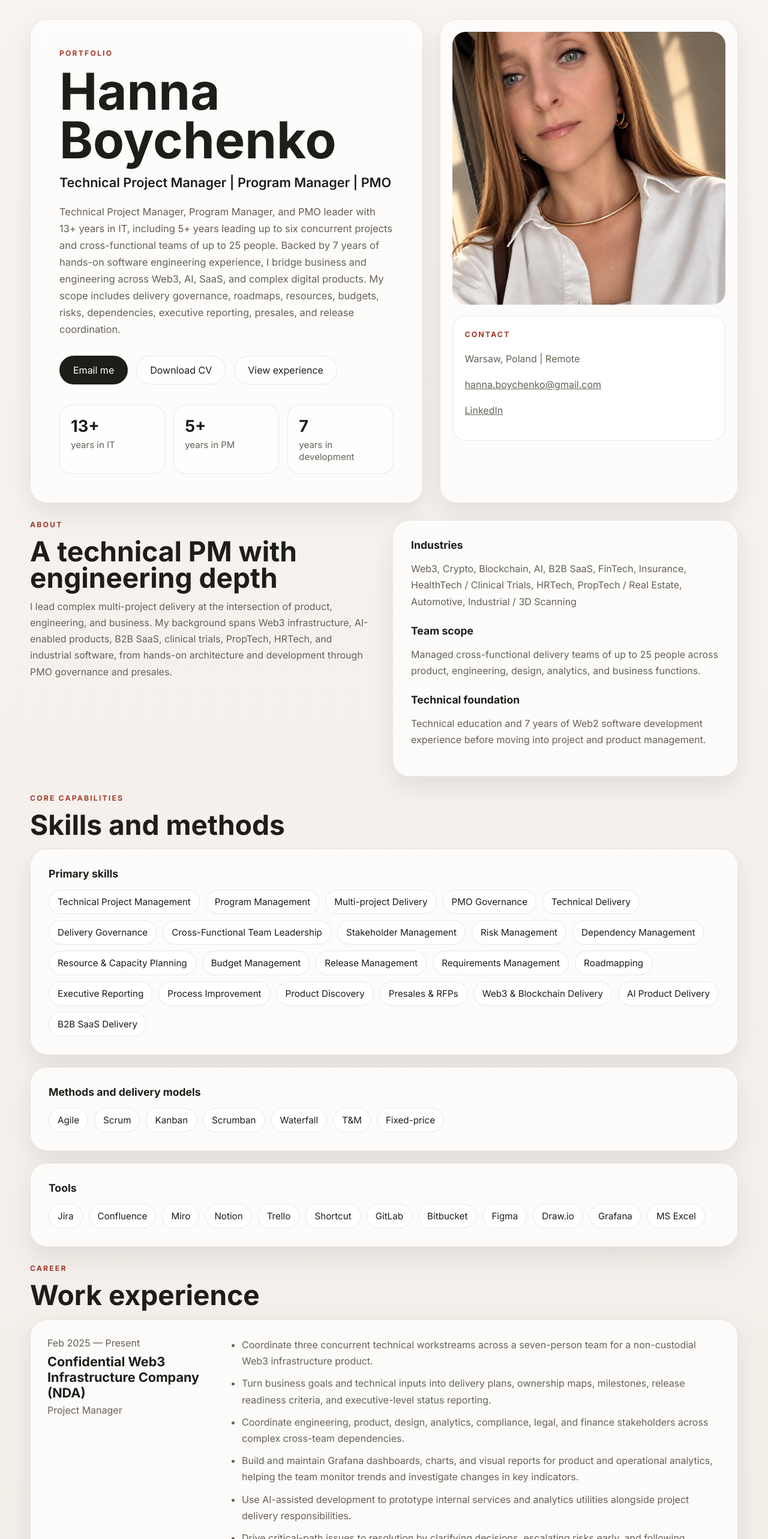
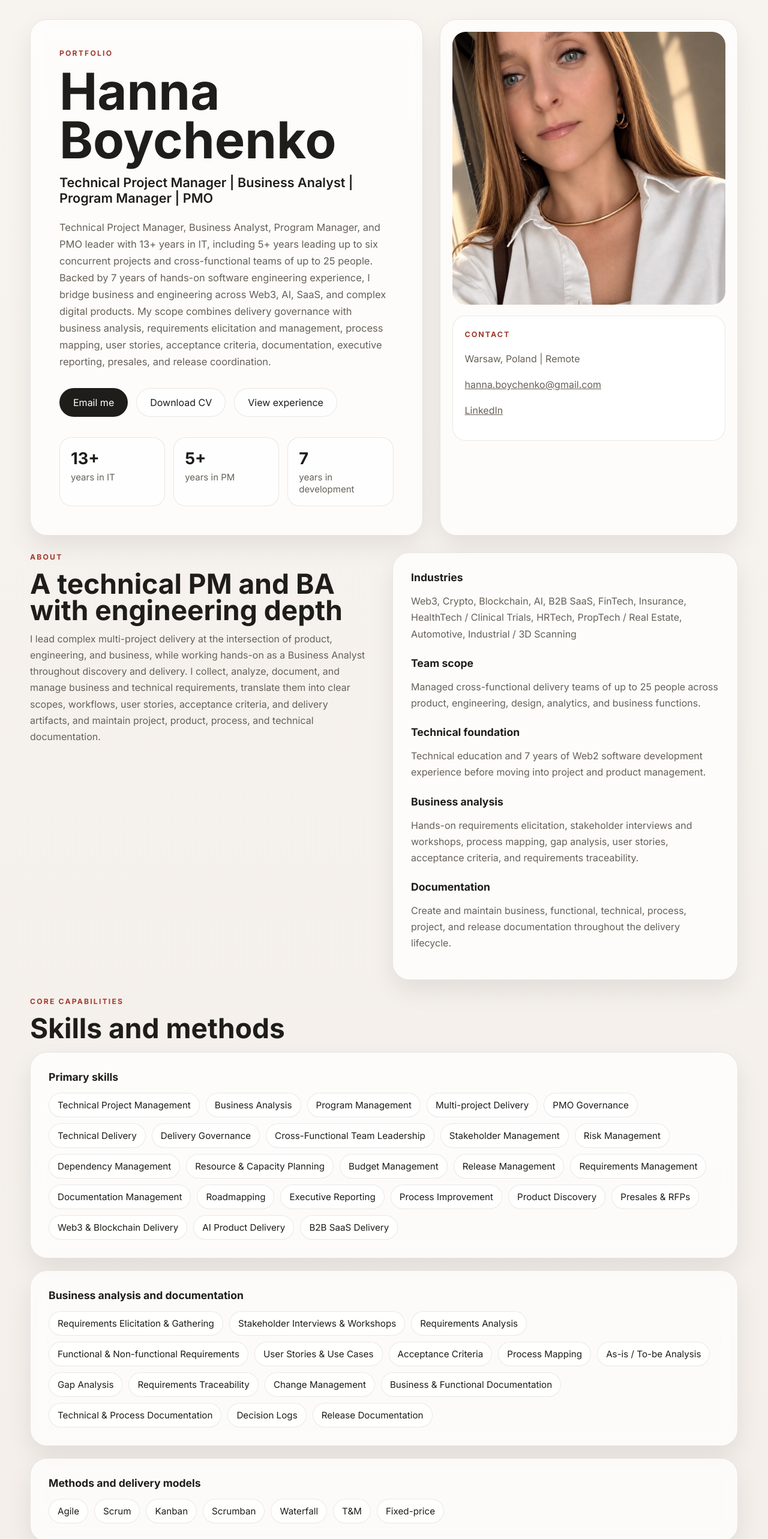
Before and after one commit to Boichenko/boichenko.github.io, a React (Vite) app: page / in a window 1280 px wide. Shown: the top 2566 px of the page at 60% size. Built offline with nearby package versions, Linux system fonts and the light colour scheme.

Commit message:
Add business analysis and documentation experience

```diff
--- a/index.html
+++ b/index.html
@@ -3,10 +3,10 @@
   <head>
     <meta charset="UTF-8" />
     <meta name="viewport" content="width=device-width, initial-scale=1.0" />
-    <title>Hanna Boychenko | Technical Project Manager, Program Manager &amp; PMO</title>
+    <title>Hanna Boychenko | Technical Project Manager &amp; Business Analyst</title>
     <meta
       name="description"
-      content="Hanna Boychenko is a Technical Project Manager, Program Manager, and PMO leader with 13+ years in IT and experience across Web3, blockchain, AI, and software delivery."
+      content="Hanna Boychenko is a Technical Project Manager and Business Analyst with 13+ years in IT, specializing in requirements, documentation, Web3, AI, and software delivery."
     />
     <meta name="author" content="Hanna Boychenko" />
     <meta name="robots" content="index, follow, max-image-preview:large, max-snippet:-1, max-video-preview:-1" />
@@ -17,10 +17,10 @@
 
     <meta property="og:type" content="profile" />
     <meta property="og:url" content="https://boychenko.me/" />
-    <meta property="og:title" content="Hanna Boychenko | Technical Project Manager, Program Manager &amp; PMO" />
+    <meta property="og:title" content="Hanna Boychenko | Technical Project Manager &amp; Business Analyst" />
     <meta
       property="og:description"
-      content="Technical Project Manager, Program Manager, and PMO leader with 13+ years in IT and experience across Web3, blockchain, AI, and software delivery."
+      content="Technical Project Manager and Business Analyst with 13+ years in IT, specializing in requirements, documentation, Web3, AI, and software delivery."
     />
     <meta property="og:site_name" content="Hanna Boychenko" />
     <meta property="og:locale" content="en_US" />
@@ -28,10 +28,10 @@
     <meta property="profile:last_name" content="Boychenko" />
 
     <meta name="twitter:card" content="summary" />
-    <meta name="twitter:title" content="Hanna Boychenko | Technical Project Manager, Program Manager &amp; PMO" />
+    <meta name="twitter:title" content="Hanna Boychenko | Technical Project Manager &amp; Business Analyst" />
     <meta
       name="twitter:description"
-      content="Technical Project Manager, Program Manager, and PMO leader with 13+ years in IT and experience across Web3, blockchain, AI, and software delivery."
+      content="Technical Project Manager and Business Analyst with 13+ years in IT, specializing in requirements, documentation, Web3, AI, and software delivery."
     />
 
     <script type="application/ld+json">
@@ -41,14 +41,19 @@
         "@id": "https://boychenko.me/#person",
         "name": "Hanna Boychenko",
         "url": "https://boychenko.me/",
-        "jobTitle": "Technical Project Manager | Program Manager | PMO",
-        "description": "Technical Project and Program Manager with 13+ years in IT, including Web3, blockchain, AI, and cross-functional software delivery.",
+        "jobTitle": "Technical Project Manager | Business Analyst | Program Manager | PMO",
+        "description": "Technical Project Manager and Business Analyst with 13+ years in IT, combining requirements elicitation, documentation, and cross-functional software delivery.",
         "email": "mailto:hanna.boychenko@gmail.com",
         "sameAs": [
           "https://www.linkedin.com/in/hannaboychenko/"
         ],
         "knowsAbout": [
           "Technical project management",
+          "Business analysis",
+          "Requirements engineering",
+          "Requirements management",
+          "Technical documentation",
+          "Business process documentation",
           "Web3",
           "Blockchain",
           "Artificial intelligence",
--- a/src/data/resume.json
+++ b/src/data/resume.json
@@ -1,8 +1,8 @@
 {
   "basics": {
     "name": "Hanna Boychenko",
-    "headline": "Technical Project Manager | Program Manager | PMO",
-    "summary": "Technical Project Manager, Program Manager, and PMO leader with 13+ years in IT, including 5+ years leading up to six concurrent projects and cross-functional teams of up to 25 people. Backed by 7 years of hands-on software engineering experience, I bridge business and engineering across Web3, AI, SaaS, and complex digital products. My scope includes delivery governance, roadmaps, resources, budgets, risks, dependencies, executive reporting, presales, and release coordination.",
+    "headline": "Technical Project Manager | Business Analyst | Program Manager | PMO",
+    "summary": "Technical Project Manager, Business Analyst, Program Manager, and PMO leader with 13+ years in IT, including 5+ years leading up to six concurrent projects and cross-functional teams of up to 25 people. Backed by 7 years of hands-on software engineering experience, I bridge business and engineering across Web3, AI, SaaS, and complex digital products. My scope combines delivery governance with business analysis, requirements elicitation and management, process mapping, user stories, acceptance criteria, documentation, executive reporting, presales, and release coordination.",
     "location": "Warsaw, Poland | Remote",
     "email": "hanna.boychenko@gmail.com",
     "linkedin": {
@@ -17,7 +17,7 @@
     { "value": "7", "label": "years in development" }
   ],
   "about": {
-    "text": "I lead complex multi-project delivery at the intersection of product, engineering, and business. My background spans Web3 infrastructure, AI-enabled products, B2B SaaS, clinical trials, PropTech, HRTech, and industrial software, from hands-on architecture and development through PMO governance and presales.",
+    "text": "I lead complex multi-project delivery at the intersection of product, engineering, and business, while working hands-on as a Business Analyst throughout discovery and delivery. I collect, analyze, document, and manage business and technical requirements, translate them into clear scopes, workflows, user stories, acceptance criteria, and delivery artifacts, and maintain project, product, process, and technical documentation.",
     "facts": [
       {
         "title": "Industries",
@@ -30,6 +30,14 @@
       {
         "title": "Technical foundation",
         "text": "Technical education and 7 years of Web2 software development experience before moving into project and product management."
+      },
+      {
+        "title": "Business analysis",
+        "text": "Hands-on requirements elicitation, stakeholder interviews and workshops, process mapping, gap analysis, user stories, acceptance criteria, and requirements traceability."
+      },
+      {
+        "title": "Documentation",
+        "text": "Create and maintain business, functional, technical, process, project, and release documentation throughout the delivery lifecycle."
       }
     ]
   },
@@ -38,6 +46,7 @@
       "title": "Primary skills",
       "items": [
         "Technical Project Management",
+        "Business Analysis",
         "Program Management",
         "Multi-project Delivery",
         "PMO Governance",
@@ -51,6 +60,7 @@
         "Budget Management",
         "Release Management",
         "Requirements Management",
+        "Documentation Management",
         "Roadmapping",
         "Executive Reporting",
         "Process Improvement",
@@ -59,6 +69,26 @@
         "Web3 & Blockchain Delivery",
         "AI Product Delivery",
         "B2B SaaS Delivery"
+      ]
+    },
+    {
+      "title": "Business analysis and documentation",
+      "items": [
+        "Requirements Elicitation & Gathering",
+        "Stakeholder Interviews & Workshops",
+        "Requirements Analysis",
+        "Functional & Non-functional Requirements",
+        "User Stories & Use Cases",
+        "Acceptance Criteria",
+        "Process Mapping",
+        "As-is / To-be Analysis",
+        "Gap Analysis",
+        "Requirements Traceability",
+        "Change Management",
+        "Business & Functional Documentation",
+        "Technical & Process Documentation",
+        "Decision Logs",
+        "Release Documentation"
       ]
     },
     {
@@ -88,10 +118,12 @@
       "company": "Confidential Web3 Infrastructure Company (NDA)",
       "role": "Project Manager",
       "section": "Professional experience",
-      "period": "Feb 2025 — Present",
+      "period": "Feb 2025 – Present",
       "achievements": [
         "Coordinate three concurrent technical workstreams across a seven-person team for a non-custodial Web3 infrastructure product.",
-        "Turn business goals and technical inputs into delivery plans, ownership maps, milestones, release readiness criteria, and executive-level status reporting.",
+        "Elicit, analyze, document, and manage business, product, and technical requirements across engineering, product, design, analytics, compliance, legal, and finance stakeholders.",
+        "Translate stakeholder needs into functional and non-functional requirements, user stories, acceptance criteria, process flows, delivery plans, ownership maps, milestones, and release readiness criteria.",
+        "Create and maintain project, product, process, and technical documentation, including requirements specifications, decision logs, meeting notes, change records, release documentation, and executive-level status reports.",
         "Coordinate engineering, product, design, analytics, compliance, legal, and finance stakeholders across complex cross-team dependencies.",
         "Build and maintain Grafana dashboards, charts, and visual reports for product and operational analytics, helping the team monitor trends and investigate changes in key indicators.",
         "Use AI-assisted development to prototype internal services and analytics utilities alongside project delivery responsibilities.",
@@ -102,11 +134,12 @@
       "company": "Confidential Web3 & AI Software Development Company (NDA)",
       "role": "Project Management Officer",
       "section": "Professional experience",
-      "period": "Feb 2024 — Jan 2025",
+      "period": "Feb 2024 – Jan 2025",
       "achievements": [
         "Coordinated approximately six concurrent client projects across different delivery stages in a Web3 and AI software outsourcing environment.",
         "Managed cross-functional delivery teams of up to 25 people across multiple client engagements.",
-        "Standardized planning, status reporting, meeting follow-ups, and risk and dependency tracking across active workstreams.",
+        "Collected, clarified, documented, and managed requirements from client and internal stakeholders across multiple Web3 and AI engagements, maintaining traceability from discovery through delivery.",
+        "Standardized business analysis and project documentation, including requirements, planning artifacts, status reports, meeting follow-ups, decision logs, and risk and dependency registers.",
         "Connected technical and business stakeholders, translated priorities into actionable plans, and surfaced delivery trade-offs early.",
         "Balanced scope, timelines, resources, budgets, and cross-team dependencies while maintaining visibility for leadership."
       ]
@@ -115,20 +148,21 @@
       "company": "Fively",
       "role": "Project Management Officer | Product Manager | Presales Lead",
       "section": "Professional experience",
-      "period": "Nov 2020 — Jan 2024",
+      "period": "Nov 2020 – Jan 2024",
       "achievements": [
         "Managed 4–5 concurrent T&M and fixed-price software projects with cross-functional teams of up to 14 people.",
         "Structured delivery across multiple sub-teams and managed several Project Managers responsible for individual workstreams.",
-        "Combined PMO leadership, product discovery, and presales responsibilities within a single cross-functional role.",
+        "Combined PMO leadership, business analysis, product discovery, and presales responsibilities within a single cross-functional role.",
+        "Led discovery and requirements workshops, documented business needs, functional scope, user stories, acceptance criteria, process flows, assumptions, and change requests.",
         "Handled planning, roadmaps, risks, resource allocation, budgets, delivery ceremonies, quality reviews, and one-on-one sessions with team members.",
-        "Led delivery and solution planning for 90+ RFPs across multiple domains, translating client requirements into realistic scopes, team structures, timelines, and delivery approaches."
+        "Led delivery and solution planning for 90+ RFPs across multiple domains, eliciting and analyzing client requirements and translating them into documented scopes, assumptions, team structures, timelines, and delivery approaches."
       ]
     },
     {
       "company": "iTechArt",
       "role": "Software Developer",
       "section": "Technical background",
-      "period": "Nov 2017 — Oct 2020",
+      "period": "Nov 2017 – Oct 2020",
       "achievements": [
         "Developed and modernized a complex clinical-trial management platform, contributing to a new architecture, delivering new features, and extending legacy functionality.",
         "Delivered new product features for a US rental and roommate-matching platform.",
@@ -141,7 +175,7 @@
       "company": "Andersen",
       "role": "Software Developer",
       "section": "Technical background",
-      "period": "Jul 2015 — Nov 2017",
+      "period": "Jul 2015 – Nov 2017",
       "achievements": [
         "Delivered software across four client projects spanning insurance, industrial operations, and automotive customer-experience applications.",
         "Redesigned application architecture, modernized existing components, and developed new functionality for an Israeli insurance platform.",
@@ -154,7 +188,7 @@
       "company": "Polotsk State University",
       "role": "Part-time Software Development Teacher",
       "section": "Technical background",
-      "period": "Aug 2015 — Nov 2016",
+      "period": "Aug 2015 – Nov 2016",
       "achievements": [
         "Taught software development courses with theory and lab work.",
         "Coordinated first-year students and supported thesis project management and quality control."
@@ -164,7 +198,7 @@
       "company": "Riftek",
       "role": "Software Developer",
       "section": "Technical background",
-      "period": "May 2013 — Jun 2015",
+      "period": "May 2013 – Jun 2015",
       "achievements": [
         "Designed and developed a database for storing and organizing information about components used in 3D scanners.",
         "Built an application that enabled users to query the database and maintain records for those components."
@@ -195,6 +229,10 @@
     {
       "title": "Engineering-led product modernization",
       "text": "Applied 7 years of software development experience to architecture and legacy modernization, including the ground-up re-architecture of a multi-brand HR-tech product suite."
+    },
+    {
+      "title": "Business analysis and documentation",
+      "text": "Elicited and managed business and technical requirements, documented functional scope, workflows, user stories, acceptance criteria, decisions, risks, and release readiness across Web3, AI, SaaS, and bespoke software projects."
     }
   ],
   "education": [
@@ -229,7 +267,7 @@
       { "label": "View experience", "href": "#experience", "style": "secondary" }
     ],
     "sections": {
-      "about": { "eyebrow": "About", "title": "A technical PM with engineering depth" },
+      "about": { "eyebrow": "About", "title": "A technical PM and BA with engineering depth" },
       "skills": { "eyebrow": "Core capabilities", "title": "Skills and methods" },
       "experience": { "eyebrow": "Career", "title": "Work experience" },
       "projects": { "eyebrow": "Delivery history", "title": "Selected project types" },
```
Also changed, not shown: 2 other files (tests, documents, lock files or other folders).
